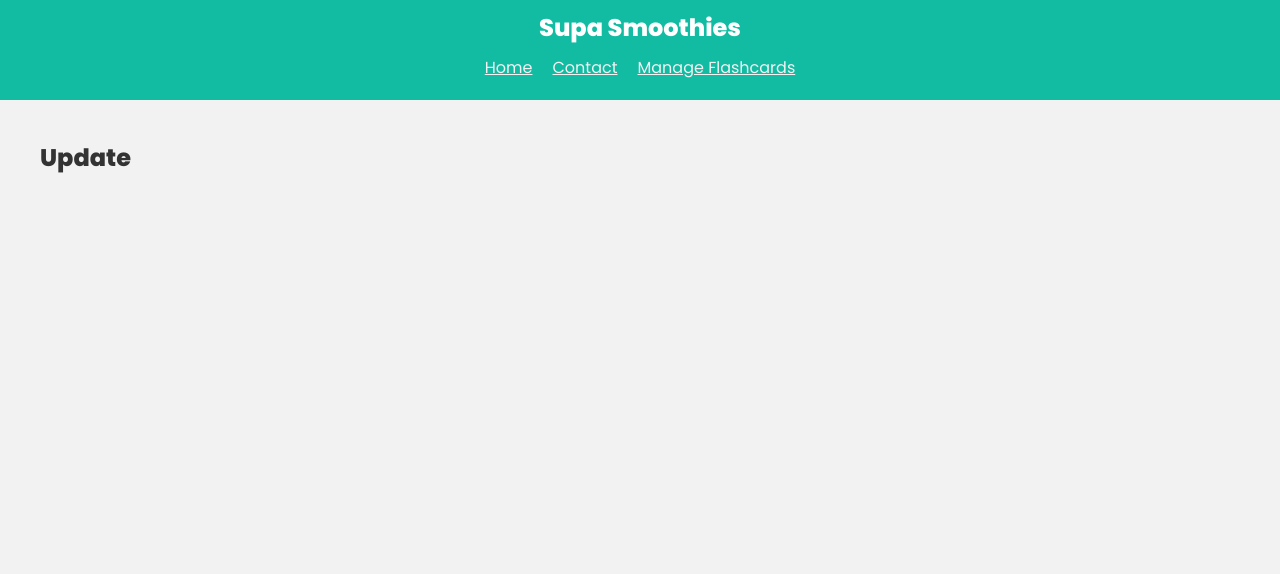
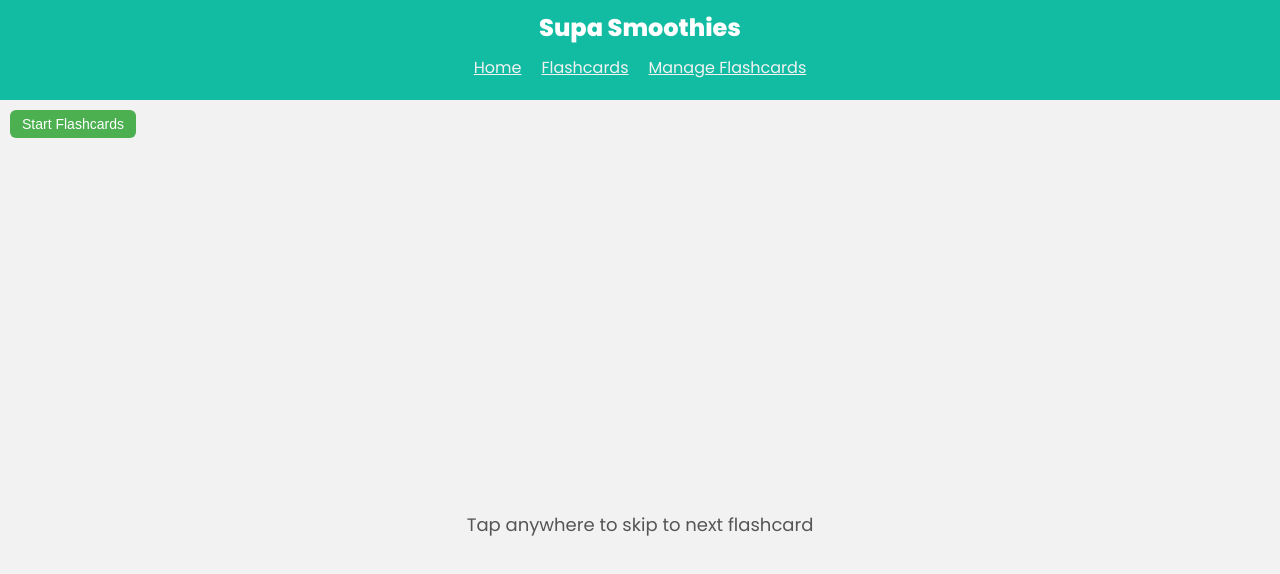
Before and after one commit to pierced07/Flashcards, a React (Create React App) app: page /flashcards in a window 1280 px wide. Shown: the top 574 px of the page. Built offline with nearby package versions, Linux system fonts and the light colour scheme; no server answers; the database is empty.

Commit message:
flashcard page final for now

```diff
--- a/src/App.js
+++ b/src/App.js
@@ -3,7 +3,7 @@ import { BrowserRouter, Routes, Route, Link } from "react-router-dom"
 // pages
 import Home from "./pages/Home"
 import Update from "./pages/Update"
-import Contact from "./pages/Contact"
+import Contact from "./pages/Flashcards"
 import FlashcardManager from "./pages/FlashcardManager"
 
 function App() {
@@ -12,13 +12,13 @@ function App() {
       <nav>
         <h1>Supa Smoothies</h1>
         <Link to="/">Home</Link>
-        <Link to="/contact">Contact</Link>
+        <Link to="/flashcards">Flashcards</Link>
         <Link to="/manage">Manage Flashcards</Link>
       </nav>
       <Routes>
         <Route path="/" element={<Home />} />
         <Route path="/:id" element={<Update />} />
-        <Route path="/contact" element={<Contact />} />
+        <Route path="/flashcards" element={<Contact />} />
         <Route path="/manage" element={<FlashcardManager />} />
 
       </Routes>
--- a/src/pages/Contact.js
+++ /dev/null
@@ -1,28 +0,0 @@
-import React from 'react';
-
-const Contact = () => {
-
-  // Function to speak the text
-  const speakText = (text) => {
-    const utterance = new SpeechSynthesisUtterance(text);
-    // You can customize the voice and other properties of the speech
-    utterance.rate = 1; // Normal speed
-    utterance.pitch = 1; // Normal pitch
-    window.speechSynthesis.speak(utterance); // Speak the text
-  };
-
-  // Function to handle the tap
-  const handleTap = () => {
-    // Call the speakText function when the screen is tapped
-    speakText("Hello! You just tapped the screen.");
-  };
-
-  return (
-    <div className="contact-page" onClick={handleTap}>
-      <h1>Contact Page</h1>
-      <p>Tap anywhere on this page, and I will speak to you!</p>
-    </div>
-  );
-}
-
-export default Contact;
--- /dev/null
+++ b/src/pages/Flashcards.js
@@ -0,0 +1,105 @@
+import React, { useState, useEffect } from 'react';
+import supabase from '../config/supabaseClient';
+
+const Flashcards = () => {
+  const [flashcards, setFlashcards] = useState([]);
+  const [currentIndex, setCurrentIndex] = useState(0);
+  const [isSpeaking, setIsSpeaking] = useState(false);
+
+  useEffect(() => {
+    const fetchFlashcards = async () => {
+      const { data, error } = await supabase.from('Flashcards').select();
+      if (!error) setFlashcards(data);
+      else console.error(error);
+    };
+    fetchFlashcards();
+  }, []);
+
+  const readCard = (index) => {
+    if (index >= flashcards.length) {
+      setIsSpeaking(false);
+      return;
+    }
+
+    const card = flashcards[index];
+    const questionUtterance = new SpeechSynthesisUtterance(`${card.Question}`);
+    questionUtterance.rate = 1;
+    questionUtterance.pitch = 1;
+
+    questionUtterance.onend = () => {
+      setTimeout(() => {
+        const answerUtterance = new SpeechSynthesisUtterance(`${card.Answer}`);
+        answerUtterance.rate = 1;
+        answerUtterance.pitch = 1;
+
+        answerUtterance.onend = () => {
+          if (isSpeaking) {
+            setTimeout(() => {
+              const next = index + 1;
+              setCurrentIndex(next);
+              readCard(next);
+            }, 500); // pause between cards
+          }
+        };
+
+        window.speechSynthesis.speak(answerUtterance);
+      }, 1000); // pause between question and answer
+    };
+
+    window.speechSynthesis.speak(questionUtterance);
+  };
+
+  const startReading = () => {
+    setCurrentIndex(0);
+    setIsSpeaking(true);
+    readCard(0);
+  };
+
+  const skipCard = () => {
+    if (!isSpeaking) return;
+    window.speechSynthesis.cancel();
+    const next = currentIndex + 1;
+    setCurrentIndex(next);
+    readCard(next);
+  };
+
+  return (
+    <div style={{ height: '100vh', display: 'flex', flexDirection: 'column' }}>
+      <div style={{ padding: '10px' }}>
+        <button
+          onClick={startReading}
+          style={{
+            fontSize: '14px',
+            padding: '6px 12px',
+            borderRadius: '6px',
+            backgroundColor: '#4CAF50',
+            color: 'white',
+            border: 'none',
+            cursor: 'pointer'
+          }}
+        >
+          Start Flashcards
+        </button>
+      </div>
+      <div
+        onClick={skipCard}
+        style={{
+          flexGrow: 1,
+          backgroundColor: '#f2f2f2',
+          display: 'flex',
+          justifyContent: 'center',
+          alignItems: 'center',
+          fontSize: '18px',
+          color: '#555',
+          textAlign: 'center',
+          padding: '20px',
+          cursor: 'pointer'
+        }}
+      >
+        Tap anywhere to skip to next flashcard
+      </div>
+    </div>
+  );
+};
+
+export default Flashcards;
```
